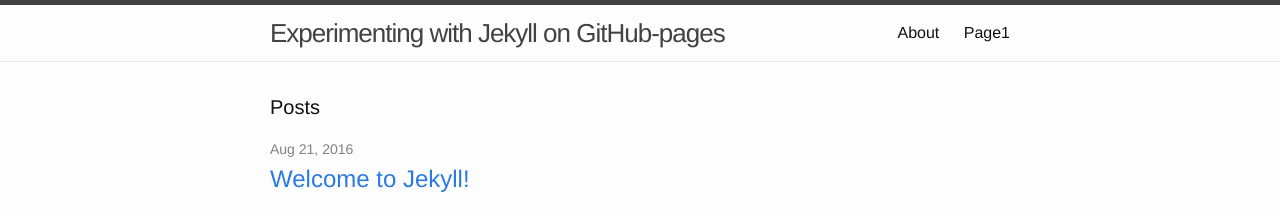
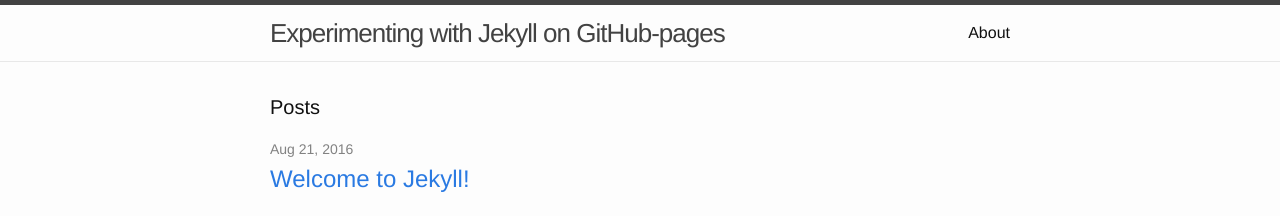
Before and after one commit to b-brankovics/b-brankovics.github.io, a Jekyll site: the page built from index.html, in a window 1280 px wide. Shown: the top 216 px of the page. Built offline with Jekyll 4.4.1, drawn with Linux system fonts in a browser that asks for light colours.

Commit message:
only about

```diff
--- a/_includes/header.html
+++ b/_includes/header.html
@@ -15,7 +15,7 @@
 
       <div class="trigger">
         {% for my_page in site.pages %}
-          {% if my_page.title %}
+          {% if my_page.title=="About" %}
           <a class="page-link" href="{{ my_page.url | prepend: site.baseurl }}">{{ my_page.title }}</a>
           {% endif %}
         {% endfor %}
```
